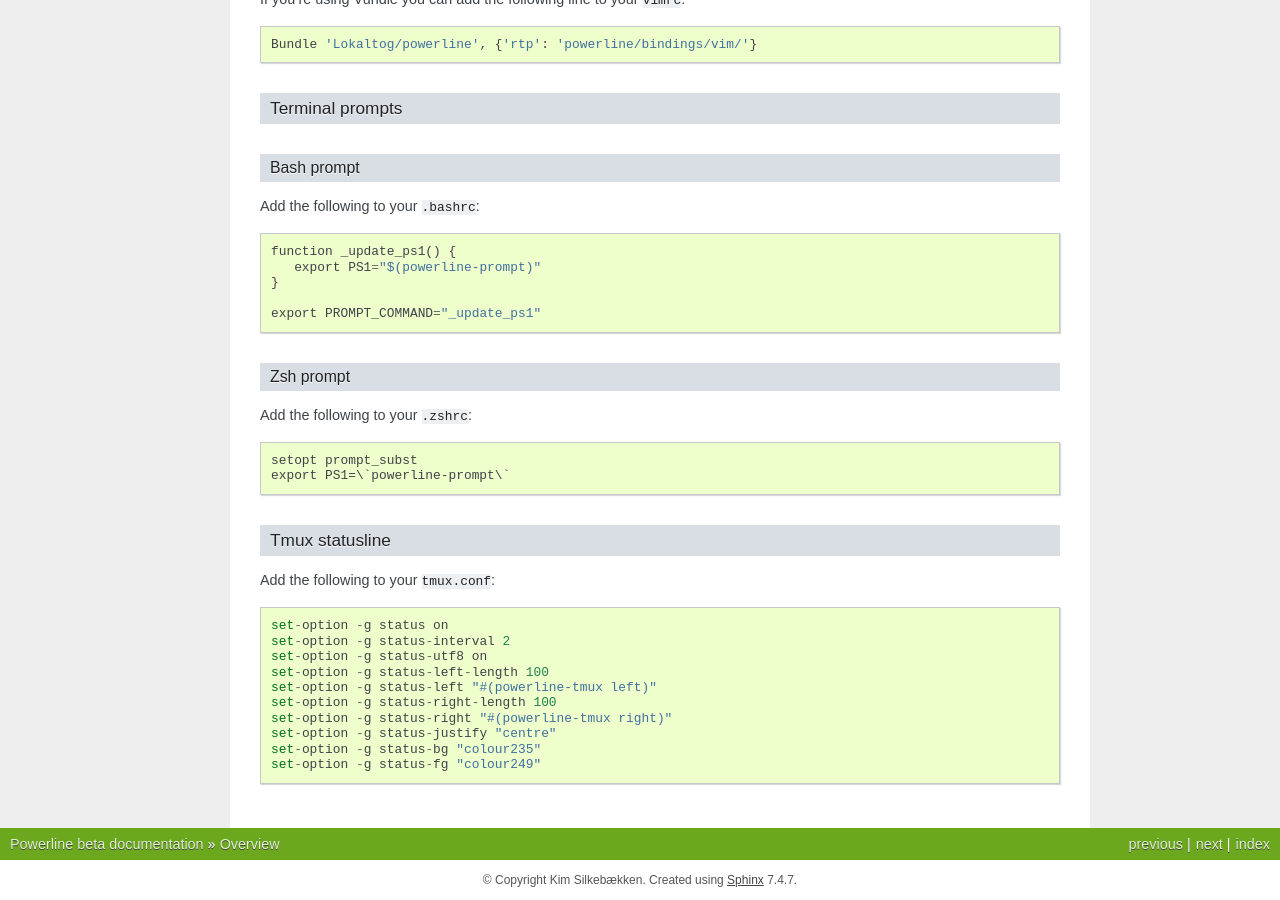
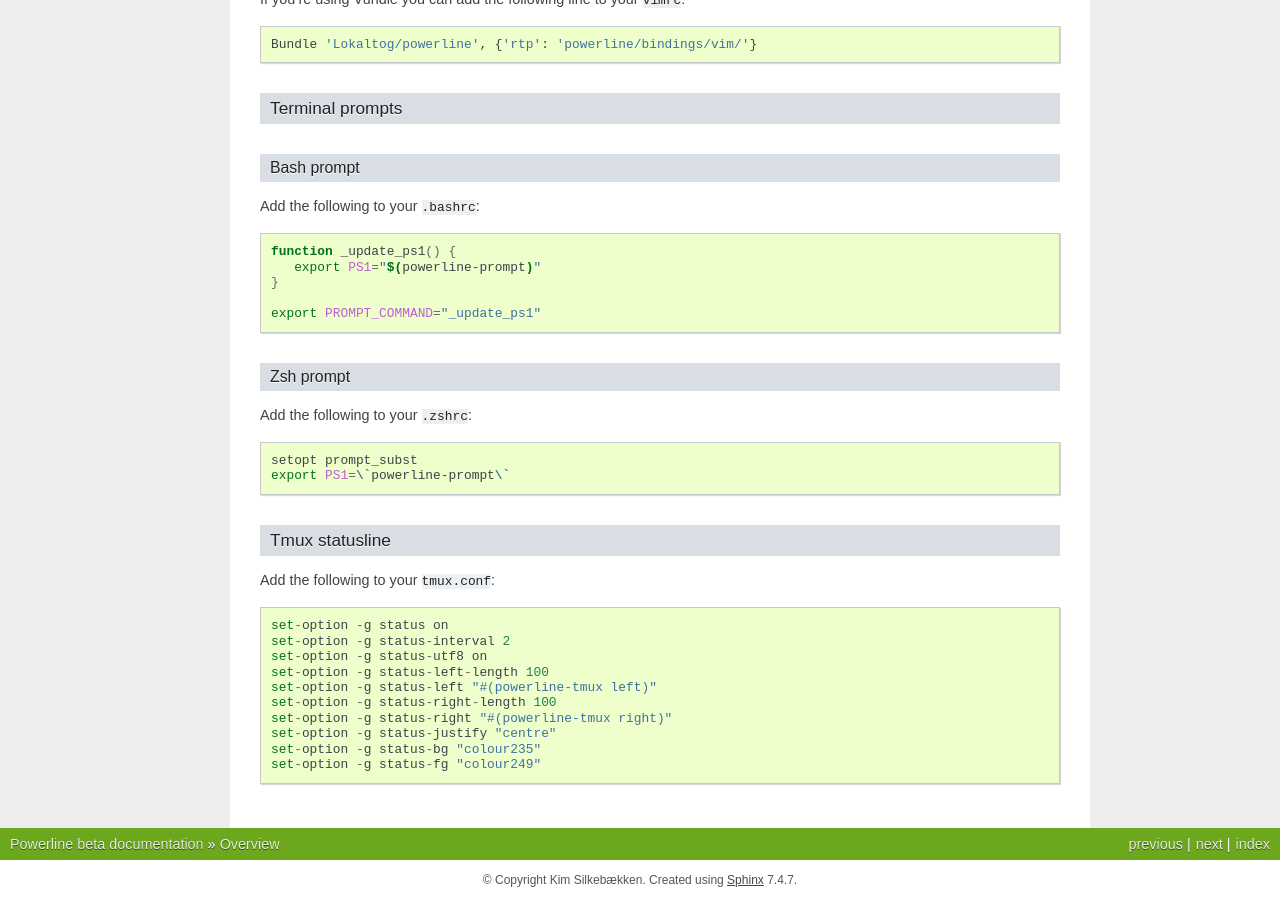
Before and after one commit to someyooyo/someyooyo, a Sphinx documentation site: the page built from docs/source/overview.rst, in a window 1280 px wide and 900 px high, scrolled down 2177 px. Built offline with Sphinx 7.4.7, drawn with Linux system fonts in a browser that asks for light colours.

Commit message:
Use code-blocks in docs

```diff
--- a/docs/source/overview.rst
+++ b/docs/source/overview.rst
@@ -139,22 +139,25 @@ Terminal prompts
 Bash prompt
 ***********
 
-Add the following to your ``.bashrc``::
+Add the following to your ``.bashrc``:
 
-    function _update_ps1() {
-       export PS1="$(powerline-prompt)"
-    }
+.. code-block:: bash
 
-    export PROMPT_COMMAND="_update_ps1"
+   function _update_ps1() {
+      export PS1="$(powerline-prompt)"
+   }
 
+   export PROMPT_COMMAND="_update_ps1"
 
 Zsh prompt
 **********
 
-Add the following to your ``.zshrc``::
+Add the following to your ``.zshrc``:
 
-    setopt prompt_subst
-    export PS1=\`powerline-prompt\`
+.. code-block:: bash
+
+   setopt prompt_subst
+   export PS1=\`powerline-prompt\`
 
 Tmux statusline
 ^^^^^^^^^^^^^^^
```
